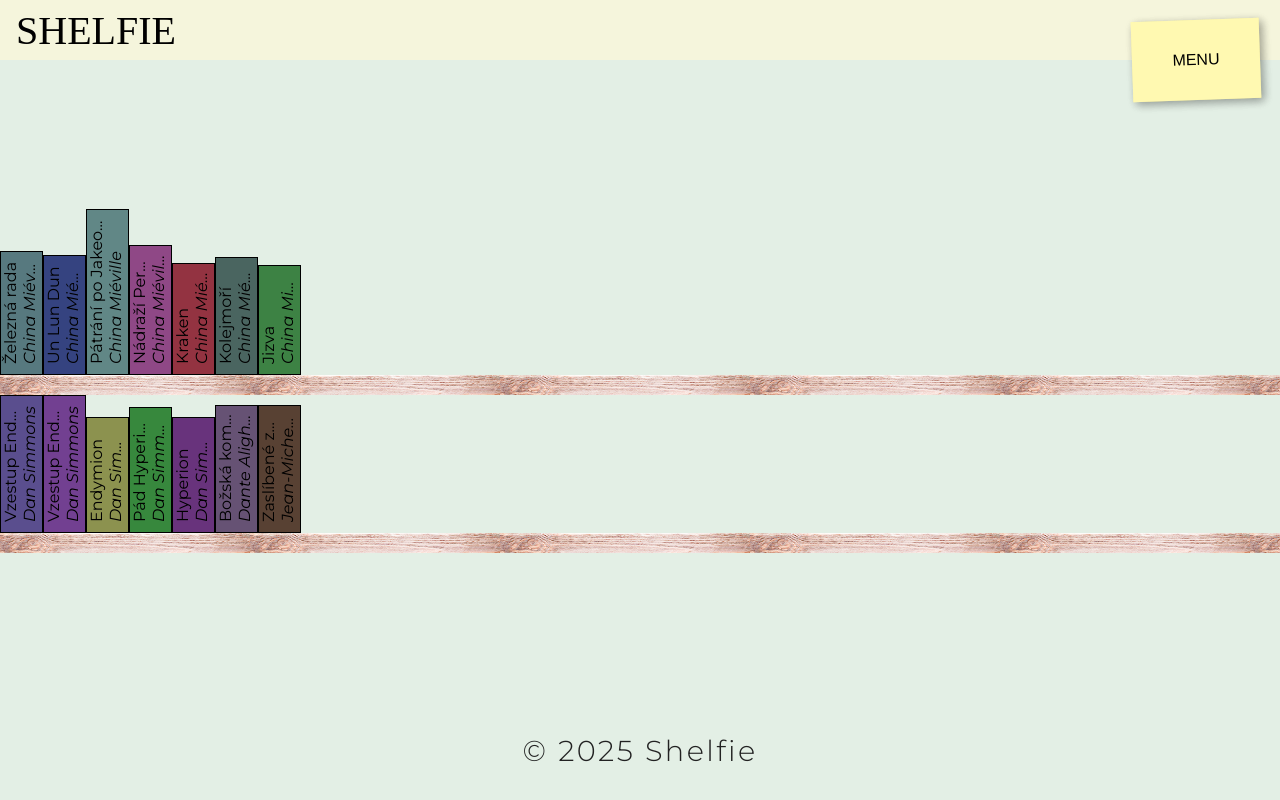
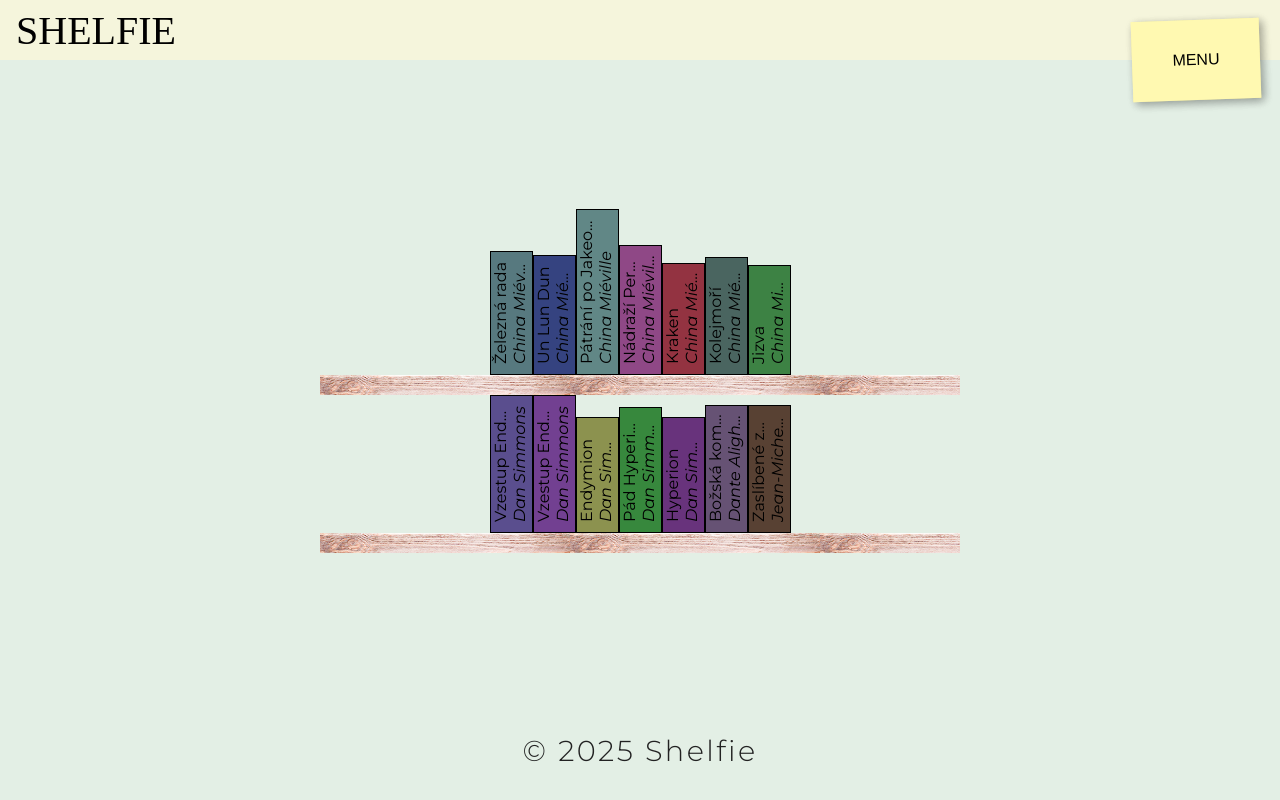
Before and after one commit to jficz/shelfie, a React (Vite) app: page / in a window 1280 px wide. Built offline with nearby package versions, Linux system fonts and the light colour scheme; a web font is replaced by a local one.

Commit message:
BookShelf Wrapper and shelf adjusted to mediaquery 600px

```diff
--- a/src/components/BookShelf/BookShelf.css
+++ b/src/components/BookShelf/BookShelf.css
@@ -3,6 +3,8 @@
   flex-direction: column;
   width: 100%;
   height: 100%;
+  align-items: center;
+  max-width: 370px;
 }
 
 .bookshelf {
@@ -44,4 +46,8 @@
    top: 20px;
    right: 20px;
   }
+
+  .bookshelf-wrapper{
+    max-width: 640px;
   }
+  }
```
